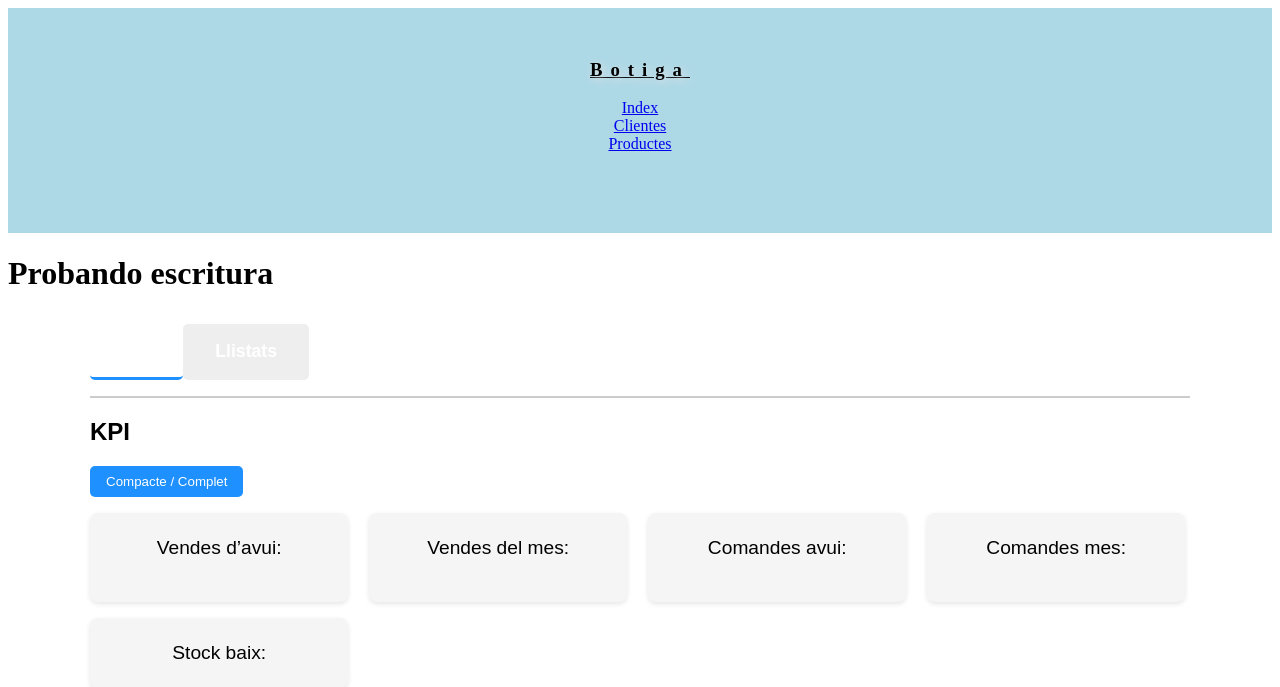
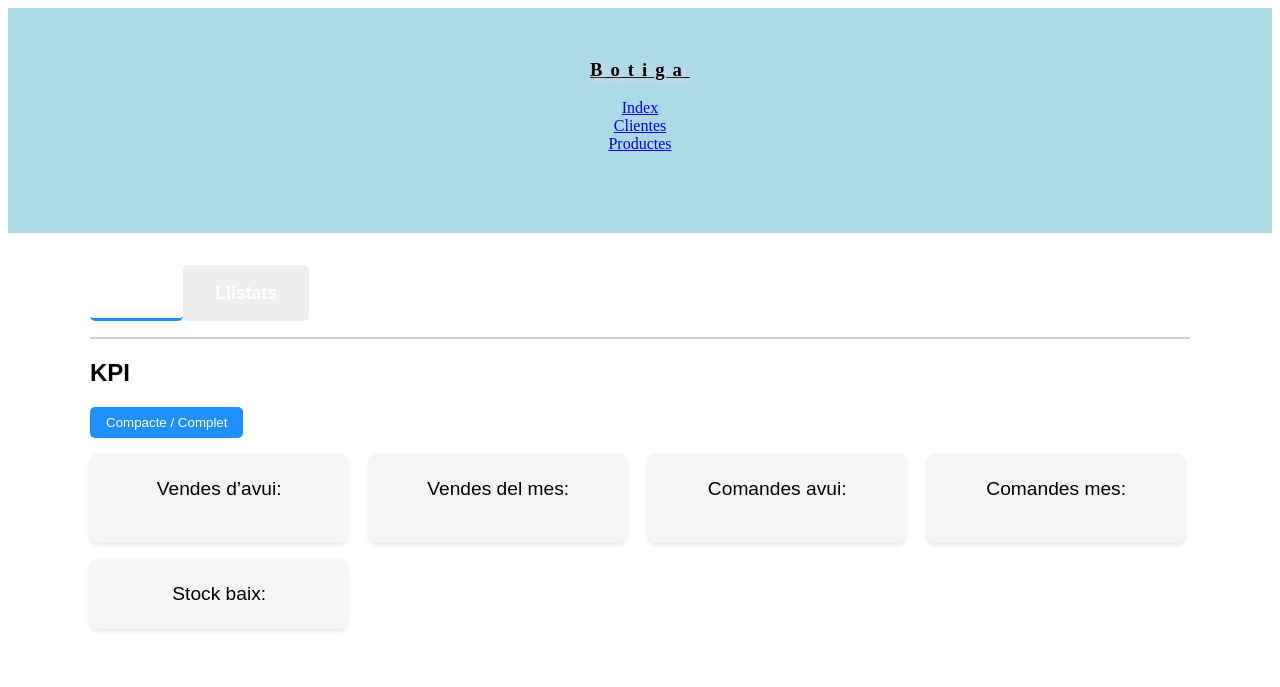
Before and after one commit to eignaciobazan/DAM1M04-Exercici401, a Node server app: page / in a window 1280 px wide. Shown: the top 687 px of the page. Run offline with Node 20, Linux system fonts and the light colour scheme; data that the repository does not hold is empty; some libraries are stand-ins or nearby versions.

Commit message:
Espacios

```diff
--- a/DAM1M04-EXERCICI401/server/views/index.hbs
+++ b/DAM1M04-EXERCICI401/server/views/index.hbs
@@ -5,7 +5,6 @@
   {{> header}}
 </head>
 <body>
-  <h1>Probando escritura</h1>
   <section class="dashboard">
 
             <div class="tabs">
@@ -82,7 +81,7 @@
     <script src="scrip.js"></script>
     <script>
         document.addEventListener("DOMContentLoaded", () => {
-            console.log("JS dentro del HBS cargado");
+            console.log("cargado");
 
             const btn = document.getElementById("toggleKPI");
             const kpiSection = document.getElementById("kpi");
```
